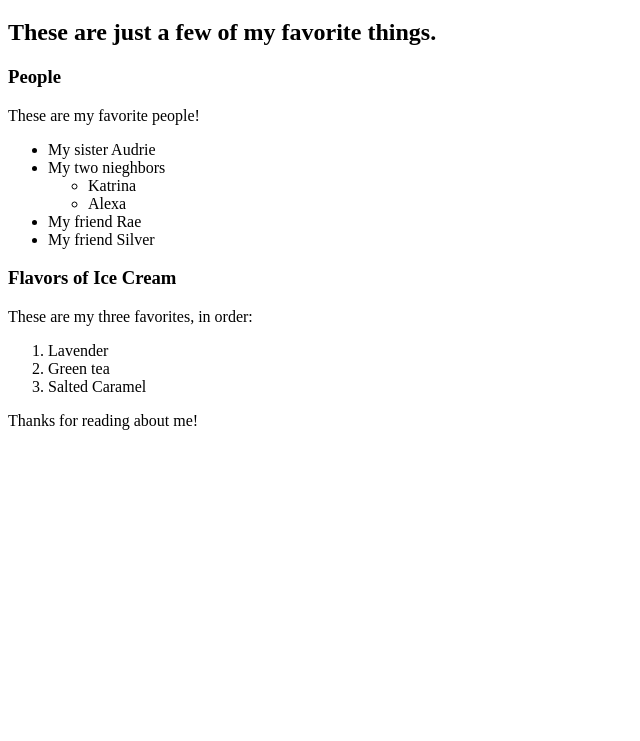
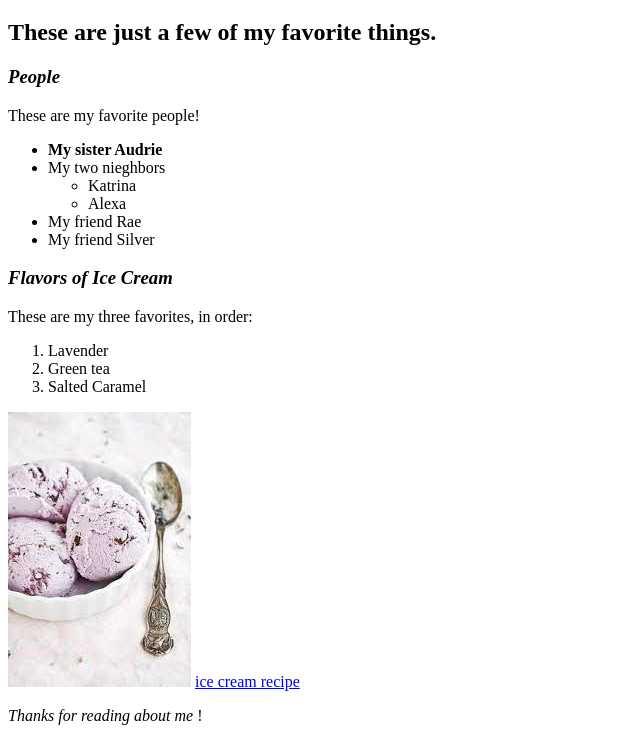
Before and after one commit to MoseyByrne/my-first-webpage, a plain HTML site: page favorite-things.html in a window 1280 px wide. Shown: the part 61-802 px from the top of the page, without its empty margins (0-640 px from the left). Drawn offline with Linux system fonts and the light colour scheme.

Commit message:
add intile elements

```diff
--- a/favorite-things.html
+++ b/favorite-things.html
@@ -7,10 +7,10 @@
   <h1>My favorite things</h1>
   <h2>These are just a few of my favorite things.</h2>
 
-  <h3>People</h3>
+  <h3> <em>People</em> </h3>
   <p>These are my favorite people!</p>
   <ul>
-    <li>My sister Audrie</li>
+    <li> <strong>My sister Audrie</strong> </li>
     <li>My two nieghbors
       <ul>
         <li>Katrina</li>
@@ -21,14 +21,17 @@
     <li>My friend Silver</li>
   </ul>
 
-  <h3>Flavors of Ice Cream</h3>
+  <h3> <em>Flavors of Ice Cream</em> </h3>
+
   <p>These are my three favorites, in order:</p>
   <ol>
     <li>Lavender</li>
     <li>Green tea</li>
     <li>Salted Caramel</li>
   </ol>
+  <img src="img/lav ice cream.jpg" alt="scoops of lavender ice cream">
+  <a href="https://www.thespruceeats.com/lavender-honey-ice-cream-recipe-1375056">ice cream recipe</a>
 
-  <p>Thanks for reading about me!</p>
+  <p> <em>Thanks for reading about me</em> !</p>
 </body>
 </html>
```
Also changed, not shown: img/lav ice cream.jpg (added).
